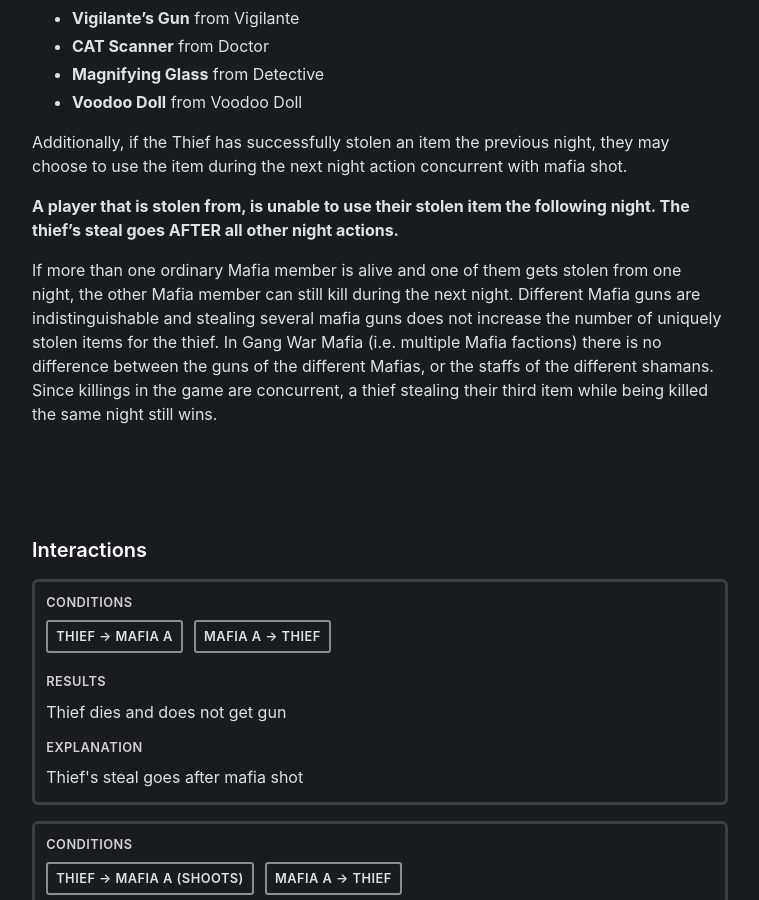
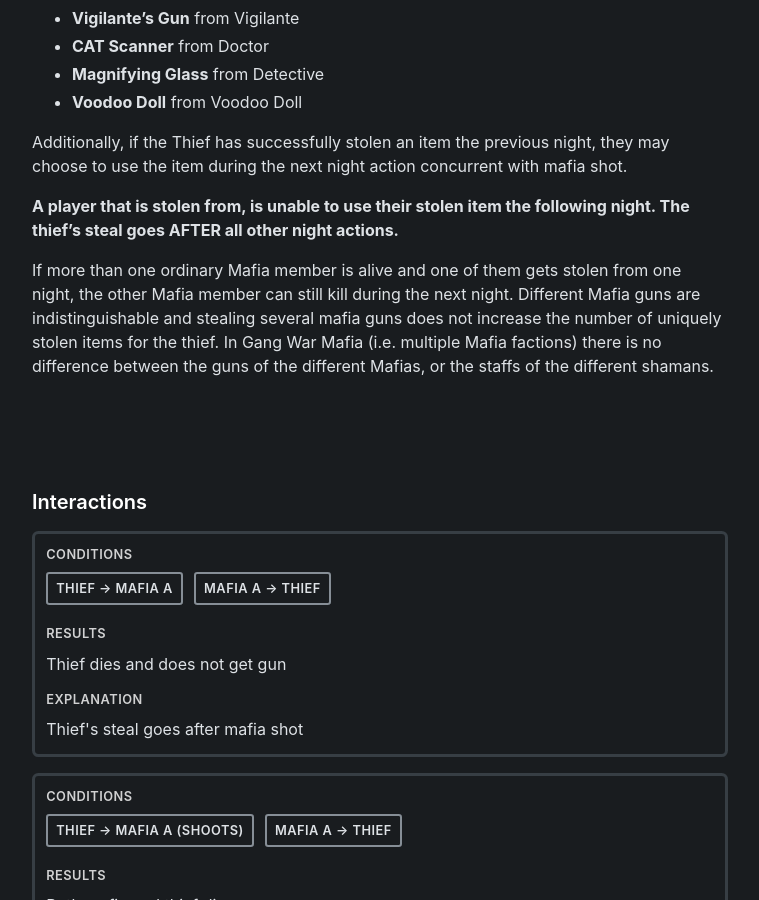
Before and after one commit to olliecheng/mathia-rulebook, a Jekyll site: the page built from roles/thief.md, in a window 1280 px wide and 900 px high, scrolled down 413 px. Shown: the whole window, without its empty margins (152-911 px from the left). Built offline with Jekyll 4.4.1, drawn with Linux system fonts in a browser that asks for light colours; some web fonts are replaced.

Commit message:
removed concurrency

```diff
--- a/roles/thief.md
+++ b/roles/thief.md
@@ -19,7 +19,7 @@ Additionally, if the Thief has successfully stolen an item the previous night, t
 
 **A player that is stolen from, is unable to use their stolen item the following night. The thief's steal goes AFTER all other night actions.**
 
-If more than one ordinary Mafia member is alive and one of them gets stolen from one night, the other Mafia member can still kill during the next night. Different Mafia guns are indistinguishable and stealing several mafia guns does not increase the number of uniquely stolen items for the thief. In Gang War Mafia (i.e. multiple Mafia factions) there is no difference between the guns of the different Mafias, or the staffs of the different shamans. Since killings in the game are concurrent, a thief stealing their third item while being killed the same night still wins.
+If more than one ordinary Mafia member is alive and one of them gets stolen from one night, the other Mafia member can still kill during the next night. Different Mafia guns are indistinguishable and stealing several mafia guns does not increase the number of uniquely stolen items for the thief. In Gang War Mafia (i.e. multiple Mafia factions) there is no difference between the guns of the different Mafias, or the staffs of the different shamans.
 
 {% capture interactions %}
 
```
